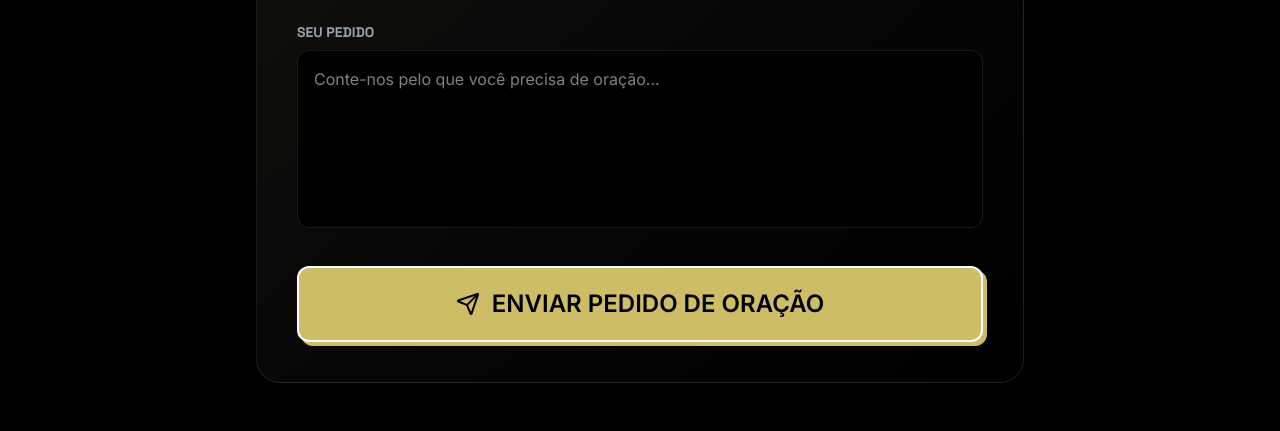
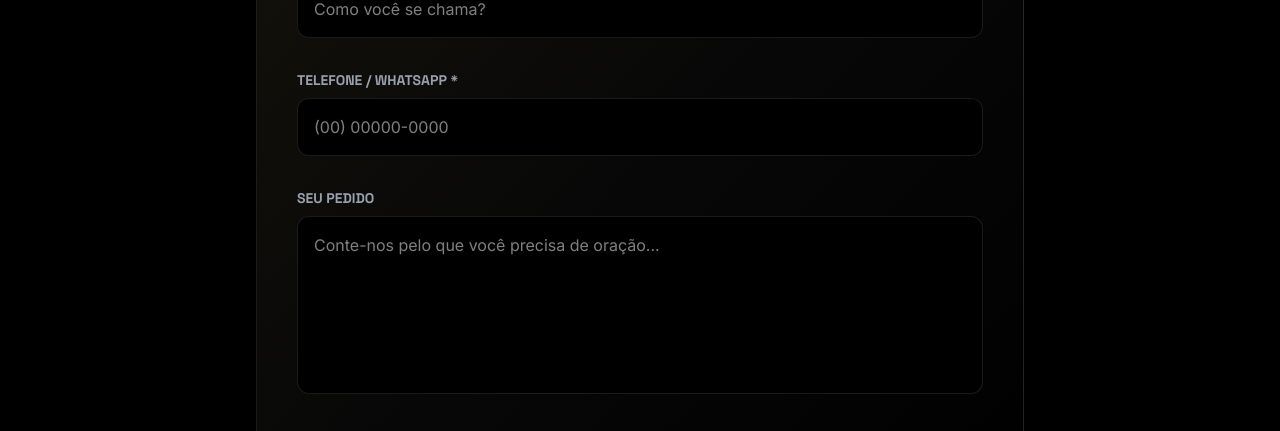
Before and after one commit to apfelbaumsarah/o-salve-e-pra-jesus, a React (Vite) app: page /oracao in a window 1280 px wide. Shown: the part 369-800 px from the top of the page. Built offline with nearby package versions, Linux system fonts and the light colour scheme; no server answers; the database is empty.

Commit message:
Improve prayer form contact capture and update Matthew 7:7 (NVI)

```diff
--- a/src/components/PrayerRequests.tsx
+++ b/src/components/PrayerRequests.tsx
@@ -4,15 +4,37 @@ import { motion, AnimatePresence } from 'motion/react';
 import { Send, CheckCircle } from 'lucide-react';
 
 const PrayerRequests = () => {
-  const [formData, setFormData] = useState({ name: '', request: '' });
+  const [formData, setFormData] = useState({ name: '', whatsapp: '', request: '' });
   const [isSubmitting, setIsSubmitting] = useState(false);
   const [isSuccess, setIsSuccess] = useState(false);
   const [error, setError] = useState('');
 
+  const formatWhatsApp = (value: string) => {
+    const numbers = value.replace(/\D/g, '');
+    if (numbers.length <= 2) return numbers;
+    if (numbers.length <= 7) return `(${numbers.slice(0, 2)}) ${numbers.slice(2)}`;
+    return `(${numbers.slice(0, 2)}) ${numbers.slice(2, 7)}-${numbers.slice(7, 11)}`;
+  };
+
+  const isValidWhatsApp = (value: string) => {
+    const numbers = value.replace(/\D/g, '');
+    return numbers.length === 11;
+  };
+
+  const handleWhatsAppChange = (e: React.ChangeEvent<HTMLInputElement>) => {
+    const formatted = formatWhatsApp(e.target.value);
+    setFormData({ ...formData, whatsapp: formatted });
+  };
+
   const handleSubmit = async (e: React.FormEvent) => {
     e.preventDefault();
-    if (!formData.name || !formData.request) {
-      setError('Por favor, preencha todos os campos.');
+    if (!formData.name || !formData.whatsapp || !formData.request) {
+      setError('Por favor, preencha os campos obrigatórios (Nome, WhatsApp e Pedido).');
+      return;
+    }
+
+    if (!isValidWhatsApp(formData.whatsapp)) {
+      setError('Por favor, insira um WhatsApp válido com DDD (ex: 11 99999-9999).');
       return;
     }
 
@@ -23,7 +45,7 @@ const PrayerRequests = () => {
       const { error: supaError } = await supabase.from('prayer_requests').insert([formData]);
       if (supaError) throw supaError;
       setIsSuccess(true);
-      setFormData({ name: '', request: '' });
+      setFormData({ name: '', whatsapp: '', request: '' });
     } catch (err: any) {
       console.error('Error adding prayer request:', err);
       setError('Ocorreu um erro ao enviar seu pedido. Tente novamente.');
@@ -33,7 +55,7 @@ const PrayerRequests = () => {
   };
 
   return (
-    <div className="min-h-screen bg-urban-black pt-24 pb-20 px-4">
+    <div className="min-h-screen bg-urban-black pt-32 md:pt-36 pb-20 px-4">
       <div className="max-w-3xl mx-auto">
         <div className="p-10 rounded-3xl border border-white/10 bg-gradient-to-br from-urban-yellow/10 via-white/[0.03] to-transparent">
           <div className="mb-8">
@@ -82,6 +104,21 @@ const PrayerRequests = () => {
                 </div>
 
                 <div>
+                  <label className="block font-urban text-sm font-bold text-gray-400 uppercase mb-2">TELEFONE / WHATSAPP *</label>
+                  <input
+                    type="tel"
+                    required
+                    value={formData.whatsapp}
+                    onChange={handleWhatsAppChange}
+                    maxLength={15}
+                    inputMode="tel"
+                    autoComplete="tel"
+                    className="w-full bg-urban-black border border-white/10 rounded-xl px-4 py-4 text-white focus:border-urban-yellow focus:ring-1 focus:ring-urban-yellow transition-all outline-none"
+                    placeholder="(00) 00000-0000"
+                  />
+                </div>
+
+                <div>
                   <label className="block font-urban text-sm font-bold text-gray-400 uppercase mb-2">SEU PEDIDO</label>
                   <textarea
                     rows={6}
@@ -116,7 +153,7 @@ const PrayerRequests = () => {
 
         <div className="mt-12 text-center">
           <p className="text-gray-500 text-sm font-urban italic">
-            "Pedi, e dar-se-vos-á; buscai, e encontrareis; batei, e abrir-se-vos-á." <br />
+            "Peçam, e lhes será dado; busquem, e encontrarão; batam, e a porta lhes será aberta." <br />
             <span className="font-bold">Mateus 7:7</span>
           </p>
         </div>
```
